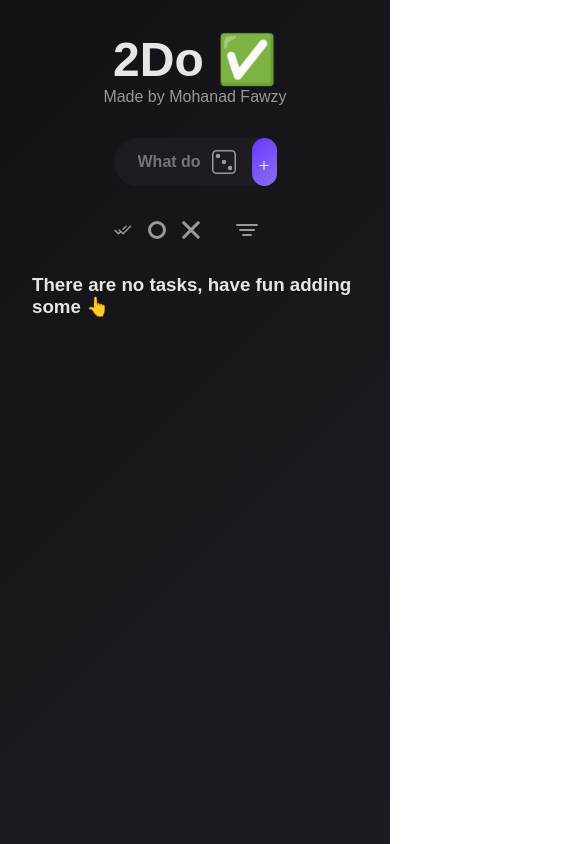
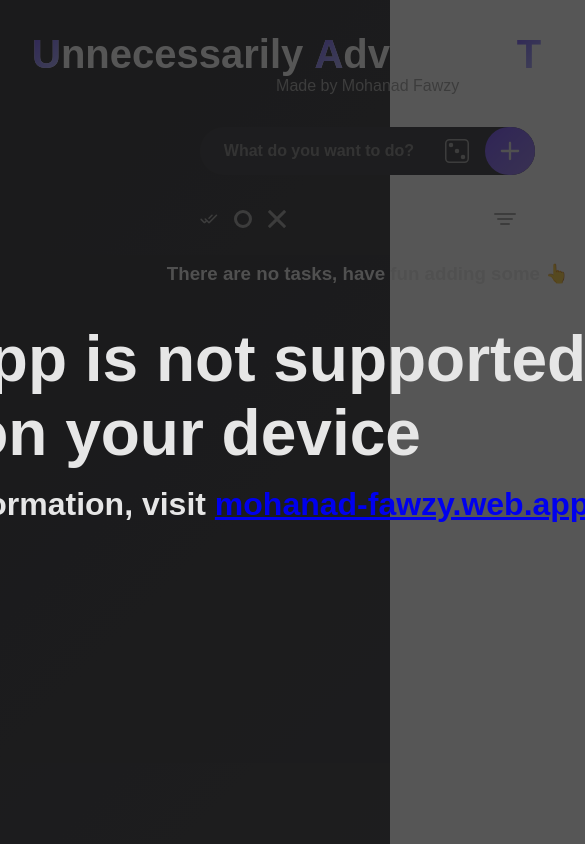
Before and after one commit to Mohanad-Fawzy-eg/2Do, a plain HTML site: page index.html in a window 390 px wide. Shown: the top 844 px of the page, 585 px wide, since content can reach past the window. Drawn offline with Linux system fonts and the light colour scheme.

Commit message:
Changing title and some styles

```diff
--- a/index.html
+++ b/index.html
@@ -3,16 +3,34 @@
   <head>
     <meta charset="UTF-8" />
     <meta name="viewport" content="width=device-width, initial-scale=1.0" />
-    <title>2Do by Mohanad Fawzy</title>
+    <title>UATA | Mohanad Fawzy</title>
     <link rel="icon" href="./check-mark.svg" />
     <link rel="stylesheet" href="style.css" />
     <link rel="stylesheet" href="action-buttons.css" />
     <link rel="stylesheet" href="modal.css" />
   </head>
   <body>
+    <div class="media-warning" style="display: none">
+      <h1>This app is not supported on your device</h1>
+      <span
+        >For more information, visit
+        <a href="https://mohanad-fawzy.web.app/" target="_blank"
+          >mohanad-fawzy.web.app</a
+        ></span
+      >
+    </div>
     <main id="main">
       <div class="header">
-        <h1>2Do ✅</h1>
+        <span id="title"
+          ><h1 class="cool-litter">U</h1>
+          nnecessarily&nbsp;
+          <h1 class="cool-litter">A</h1>
+          dvanced&nbsp;
+          <h1 class="cool-litter">T</h1>
+          odo&nbsp;
+          <h1 class="cool-litter">A</h1>
+          pp
+        </span>
         <span
           >Made by
           <a href="https://mohanad-fawzy.web.app/" target="_blank"
--- a/main.js
+++ b/main.js
@@ -19,6 +19,21 @@ tasks_form.addEventListener("submit", (e) => {
 });
 
 //^ Task handling:
+
+const checkTask = (taskEl) => {
+  taskEl.classList.toggle("completed");
+  const id = taskEl.getAttribute("data-id");
+  tasks = tasks.map((task) => {
+    if (task.id == id) {
+      task.completed = !task.completed;
+      return task;
+    }
+    return task;
+  });
+
+  checkSorting();
+  logic.updateLocalStorage(tasks);
+};
 
 const addTask = (task, create = true) => {
   const task_el = document.createElement("li");
@@ -161,20 +176,6 @@ const createUniqueID = () => {
     else return;
   });
   return id;
-};
-
-const checkTask = (e) => {
-  e.classList.toggle("completed");
-  tasks = tasks.map((task) => {
-    if (task.id == e.getAttribute("data-id")) {
-      task.completed = !task.completed;
-      task.completedDate = new Date(Date.now()).toLocaleString();
-      return task;
-    }
-  });
-
-  checkSorting();
-  logic.updateLocalStorage(tasks);
 };
 
 const removeTask = (e) => {
--- a/style.css
+++ b/style.css
@@ -71,8 +71,11 @@ html {
 }
 
 body {
+  position: relative;
   font-family: Arial, Helvetica, sans-serif;
   background: var(--gradient-background);
+  background-repeat: no-repeat;
+  background-attachment: fixed;
   color: var(--text);
   display: flex;
   flex-direction: row;
@@ -88,13 +91,50 @@ svg {
   display: flex;
   flex-direction: column;
   align-items: center;
+  position: relative;
 
-  h1 {
-    font-size: 3rem;
-    font-weight: 600;
+  &::after {
+    position: absolute;
+    content: " v1.0.0 beta";
+    text-wrap: nowrap;
+    color: var(--text-muted) !important;
+    font-size: 0.75rem;
+    margin-left: calc(100% + 3rem);
+    margin-top: 2.25rem;
   }
 
-  span {
+  #title {
+    display: flex;
+    font-size: 2.5rem;
+    font-weight: 600;
+    background-clip: text;
+    -webkit-background-clip: text;
+    -webkit-text-fill-color: transparent;
+    background-image: linear-gradient(90deg, var(--secondary), #fff 80%);
+    background-size: 500%;
+    background-position: right;
+    transition: all 750ms ease-in-out;
+
+    .cool-litter {
+      font-size: 2.5rem;
+      font-weight: 600;
+      background-clip: text;
+      -webkit-background-clip: text;
+      -webkit-text-fill-color: transparent;
+      background-image: linear-gradient(
+        135deg,
+        var(--primary),
+        color-mix(in hsl, var(--primary), #fff 80%)
+      );
+      background-size: 250%;
+    }
+
+    &:hover {
+      background-position: center;
+    }
+  }
+
+  span:nth-child(2) {
     color: var(--text-muted);
 
     a {
@@ -570,3 +610,27 @@ li.remove-anim {
   border: 1px solid var(--success);
   border-radius: 0.5rem;
 }
+
+@media screen and (max-width: 800px) {
+  .media-warning {
+    position: fixed !important;
+    display: flex !important;
+    top: 50%;
+    left: 50%;
+    transform: translate(-50%, -50%);
+    min-width: 100% !important;
+    min-height: 100% !important;
+    width: 100vh;
+    height: 100vh;
+    text-align: center;
+    font-size: 2rem;
+    font-weight: 600;
+    color: var(--text);
+    background-color: rgba(30, 30, 30, 0.75);
+    z-index: 1000;
+    flex-direction: column;
+    align-items: center;
+    justify-content: center;
+    gap: 1rem;
+  }
+}
```
